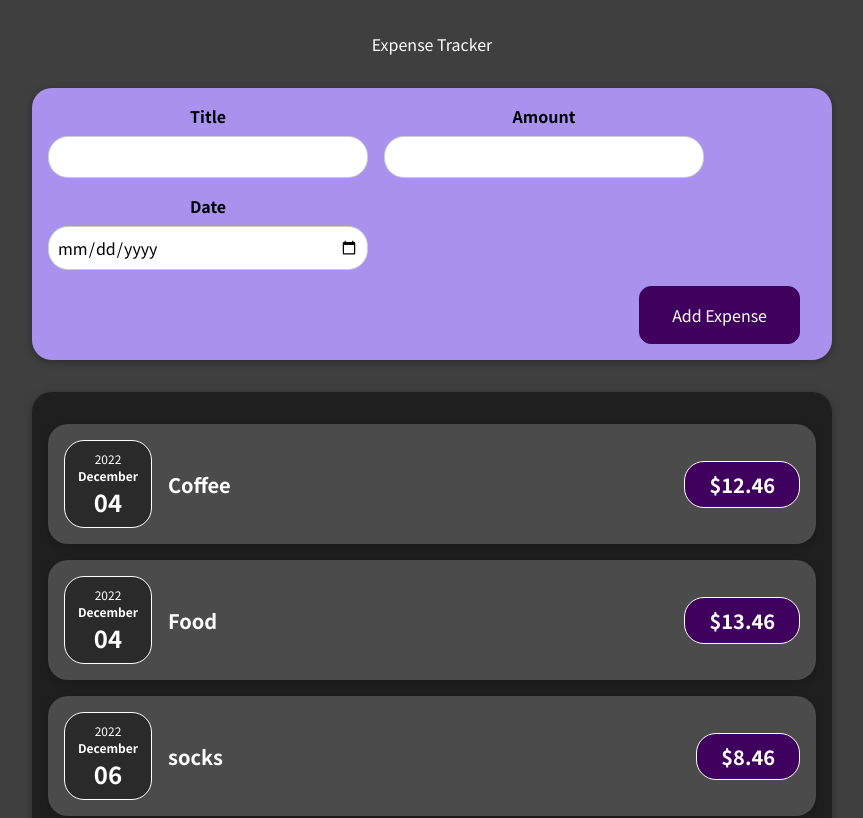
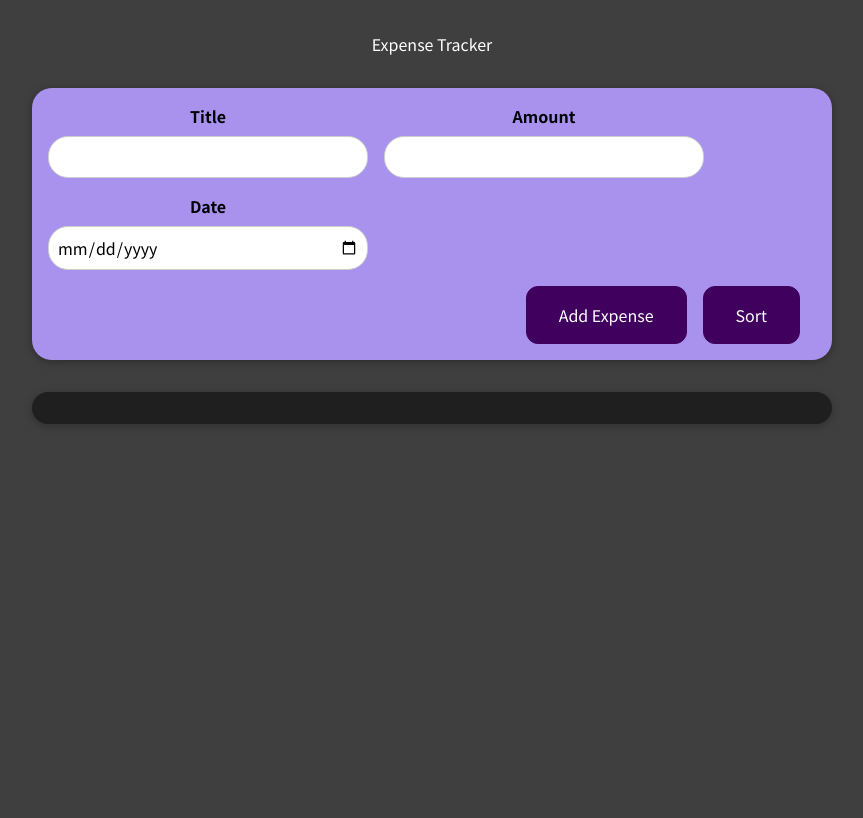
Before and after one commit to kwe92/Expense-Tracker-App-React, a React (Create React App) app: page / in a window 1280 px wide. Shown: the top 818 px of the page, without its empty margins (208-1071 px from the left). Built offline with nearby package versions, Linux system fonts and the light colour scheme.

Commit message:
Added bottom-up callbacks

```diff
--- a/src/components/NewExpense/NewExpense.js
+++ b/src/components/NewExpense/NewExpense.js
@@ -2,15 +2,17 @@ import React from "react";
 import NewExpenseForm from "./NewExpenseForm";
 import "./NewExpense.css";
 
-const newExpenseDataHandler = (enteredExpenseData) => {
-  const expenseData = enteredExpenseData;
-  console.log(expenseData);
+const NewExpense = (props) => {
+  const newExpenseDataHandler = (enteredExpenseData) => {
+    console.log(enteredExpenseData);
+    props.onNewExpense(enteredExpenseData);
+  };
+
+  return (
+    <div className="new-expense">
+      <NewExpenseForm onSubmit={newExpenseDataHandler} sort={props.sort} />
+    </div>
+  );
 };
 
-const NewExpense = () => (
-  <div className="new-expense">
-    <NewExpenseForm onSubmit={newExpenseDataHandler} />
-  </div>
-);
-
 export default NewExpense;
--- a/src/components/NewExpense/NewExpenseForm.js
+++ b/src/components/NewExpense/NewExpenseForm.js
@@ -9,15 +9,13 @@ const _rand = () => Math.floor(Math.random() * 9999 + 1000);
 
 const NewExpenseForm = (props) => {
   // Inital state | Empty ExpenseItemModel Object
-
+  //  useState called once upon inital rendering
+  //  ExpenseItemModel is called only twice
+  //  initally and on form submission
   const [userInput, setUserInput] = useState(
-    //  useState called once upon inital rendering
-    //  ExpenseItemModel is called only twice
-    //  initally and on form submission
     new ExpenseItemModel(_rand(), "", "", "").toObject()
   );
   // Log state everytime the component is re rendered
-
   console.log("On Render", userInput);
 
   return (
@@ -81,16 +79,26 @@ const NewExpenseForm = (props) => {
         </div>
       </div>
       <div className="new-expense__actions">
+        {/* Add Expense Button */}
         <button
           type="submit"
           onClick={() => {
-            // Uttilize the props.onSubmit callback passsed from the parent component
-            // to call the function pointed at in memory
-            // Returning data to the parent
-            props.onSubmit(userInput);
+            // Submit if the user object is completely filled out
+            if (userInput.title && userInput.amount && userInput.date)
+              props.onSubmit(userInput);
+            else return;
           }}
         >
           Add Expense
+        </button>
+        {/* Sort Button */}
+        <button
+          type="button"
+          onClick={() => {
+            props.sort();
+          }}
+        >
+          Sort
         </button>
       </div>
     </form>
--- a/src/components/expenses/Expenses.js
+++ b/src/components/expenses/Expenses.js
@@ -1,28 +1,10 @@
-import fetchExpenses from "../data/ExpenseData.js";
 import Card from "../UI/Card";
-import ExpenseItem from "./ExpenseItem";
 import "./Expenses.css";
 
 const Expenses = (props) => {
-  // Array of expense objects
-  const expenses = fetchExpenses();
-
-  // Turns each ExpenseItemModel into an
-  // ExpenseItem custom HTML element wrapped in an <li> element tag
-  const listExpenseItem = expenses.map((expenseItem) => (
-    <li key={expenseItem.id}>
-      <ExpenseItem
-        title={expenseItem.title}
-        price={expenseItem.amount}
-        date={expenseItem.date}
-      />
-    </li>
-  ));
-
-  // Unorder list of ExpenseItems
   return (
     <Card className="expenses">
-      <ul className="list-expenses">{listExpenseItem}</ul>
+      <ul className="list-expenses">{props.expenses}</ul>
     </Card>
   );
 };
```
